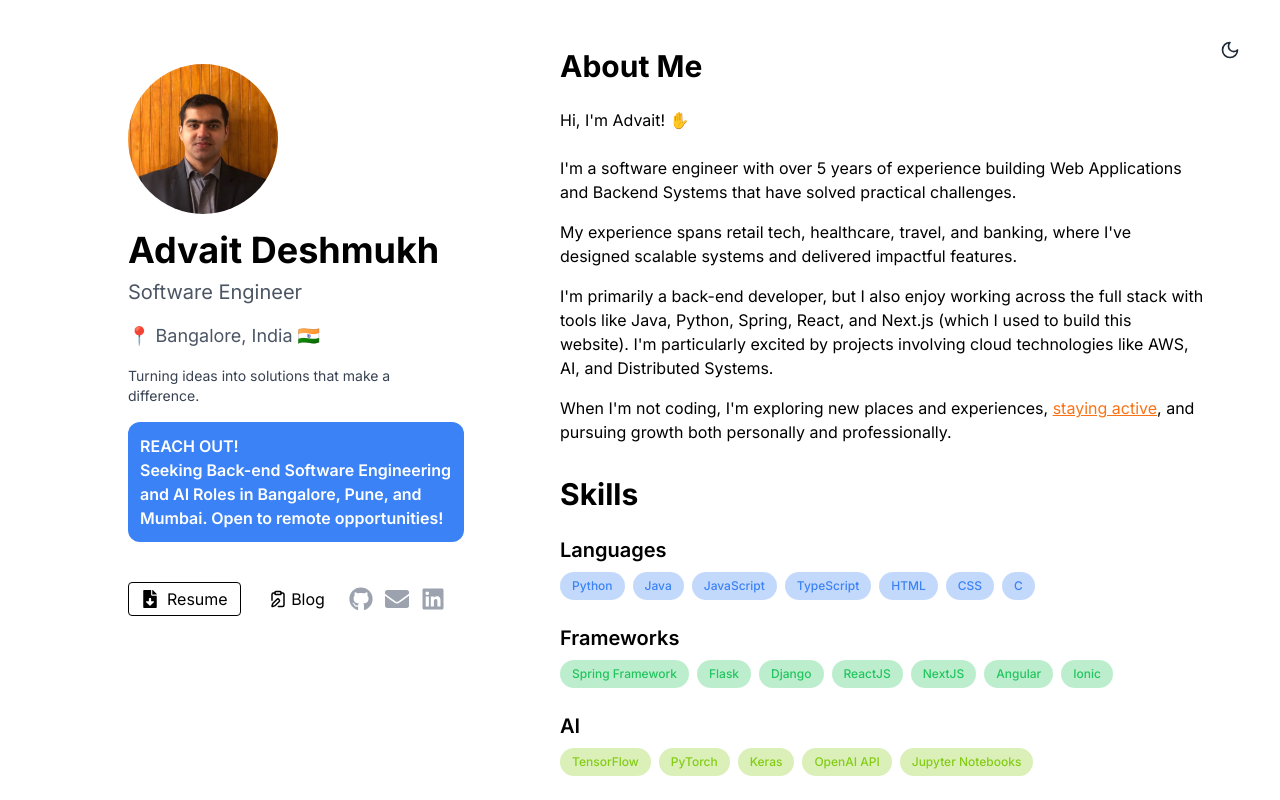
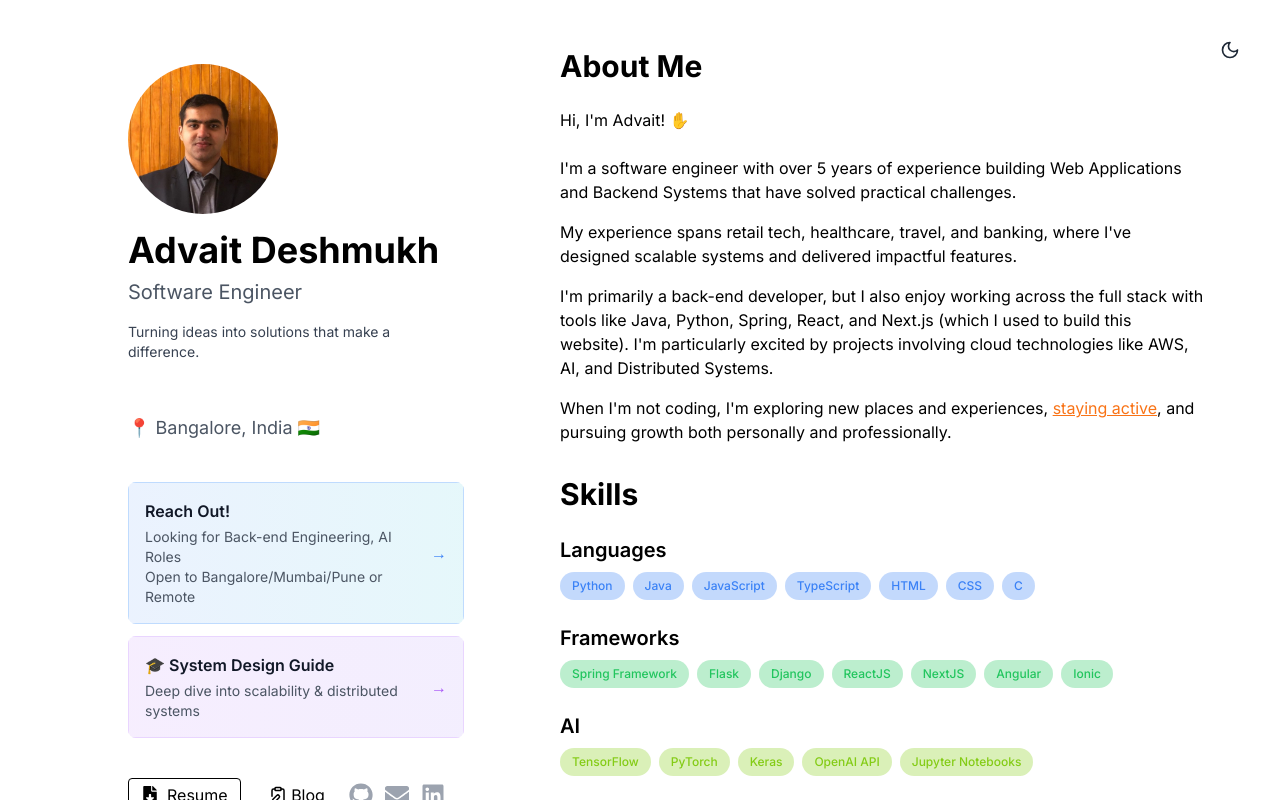
Before and after one commit to advait-d/portfolio, a Next.js app: page / in a window 1280 px wide. Built offline with nearby package versions, Linux system fonts and the light colour scheme.

Commit message:
Update Header with System Design Guide

```diff
--- a/src/components/Header.tsx
+++ b/src/components/Header.tsx
@@ -24,29 +24,58 @@ const Header: React.FC = () => {
           Software Engineer
         </h2>
 
-        <h3 className="text-lg text-gray-600 dark:text-gray-400 mb-4">
-          📍 Bangalore, India 🇮🇳
-        </h3>
-
         <p className="text-gray-700 dark:text-gray-300 text-sm">
           Turning ideas into solutions that make a difference.
         </p>
 
+        <br>
+        </br>
+        <h3 className="text-lg text-gray-600 dark:text-gray-400 mb-4">
+          <br></br>📍 Bangalore, India 🇮🇳
+        </h3>
+
         <a
           href="mailto:advait.deshmukh3@gmail.com"
-          className="mt-4 relative block cursor-pointer group"
+          className="mt-6 relative block cursor-pointer group"
         >
-          <div className="relative p-3 rounded-xl transition-colors duration-300 bg-blue-500 group-hover:bg-blue-600 dark:bg-blue-500 dark:group-hover:bg-blue-400">
-            <p className="text-white dark:text-gray-900 font-semibold">
-              REACH OUT! <br></br>
-              Seeking Back-end Software Engineering and AI Roles in Bangalore, Pune, and Mumbai. Open to remote opportunities!
-              {/*<span className="mx-1">🇮🇳</span>
-              <span className="text-white dark:text-gray-900"> and the USA </span>
-              <span className="mx-1">🇺🇸</span>
-              <span className="text-white dark:text-gray-900">
-                &#40;Valid H-1B&#41;
-              </span>*/}
-            </p>
+          <div className="relative rounded-lg overflow-hidden transition-all duration-300">
+            <div className="absolute inset-0 bg-gradient-to-r from-blue-500/10 to-cyan-500/10 dark:from-blue-400/5 dark:to-cyan-400/5"></div>
+            <div className="relative p-4 border border-blue-200 dark:border-blue-900/30 group-hover:border-blue-400 dark:group-hover:border-blue-700 transition-colors duration-300">
+              <div className="flex justify-between items-center">
+                <div>
+                  <p className="text-gray-900 dark:text-white font-semibold">
+                    Reach Out!
+                  </p>
+                  <p className="text-gray-600 dark:text-gray-400 text-sm mt-1">
+                    Looking for Back-end Engineering, AI Roles <br></br> Open to Bangalore/Mumbai/Pune or Remote
+                  </p>
+                </div>
+                <span className="text-blue-500 dark:text-blue-400 group-hover:translate-x-1 transition-transform duration-300">→</span>
+              </div>
+            </div>
+          </div>
+        </a>
+               <a
+          href="https://v0-system-design-mastery.vercel.app/"
+          target="_blank"
+          rel="noopener noreferrer"
+          className="mt-3 relative block cursor-pointer group"
+        >
+          <div className="relative rounded-lg overflow-hidden transition-all duration-300">
+            <div className="absolute inset-0 bg-gradient-to-r from-purple-500/10 to-violet-500/10 dark:from-purple-400/5 dark:to-violet-400/5"></div>
+            <div className="relative p-4 border border-purple-200 dark:border-purple-900/30 group-hover:border-purple-400 dark:group-hover:border-purple-700 transition-colors duration-300">
+              <div className="flex justify-between items-center">
+                <div>
+                  <p className="text-gray-900 dark:text-white font-semibold">
+                    🎓  System Design Guide
+                  </p>
+                  <p className="text-gray-600 dark:text-gray-400 text-sm mt-1">
+                    Deep dive into scalability & distributed systems
+                  </p>
+                </div>
+                <span className="text-purple-500 dark:text-purple-400 group-hover:translate-x-1 transition-transform duration-300">→</span>
+              </div>
+            </div>
           </div>
         </a>
       </div>
```
